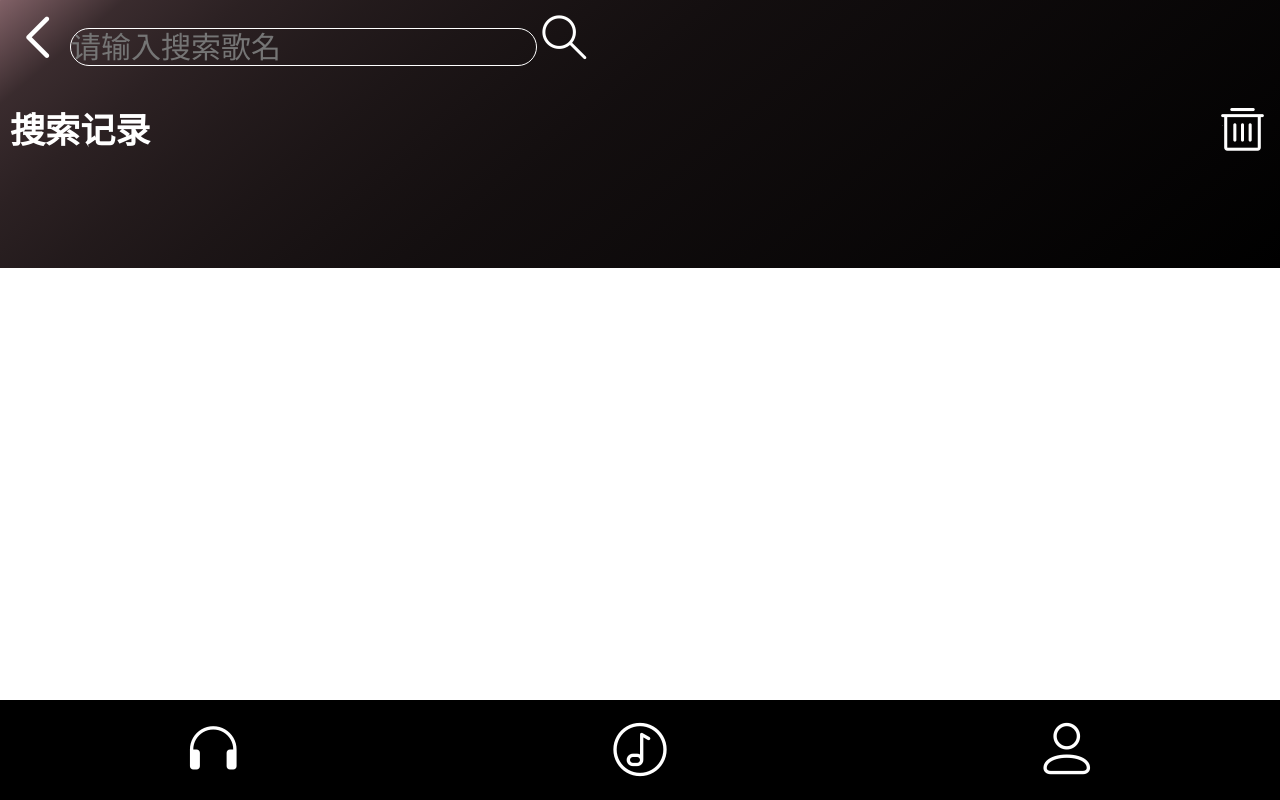
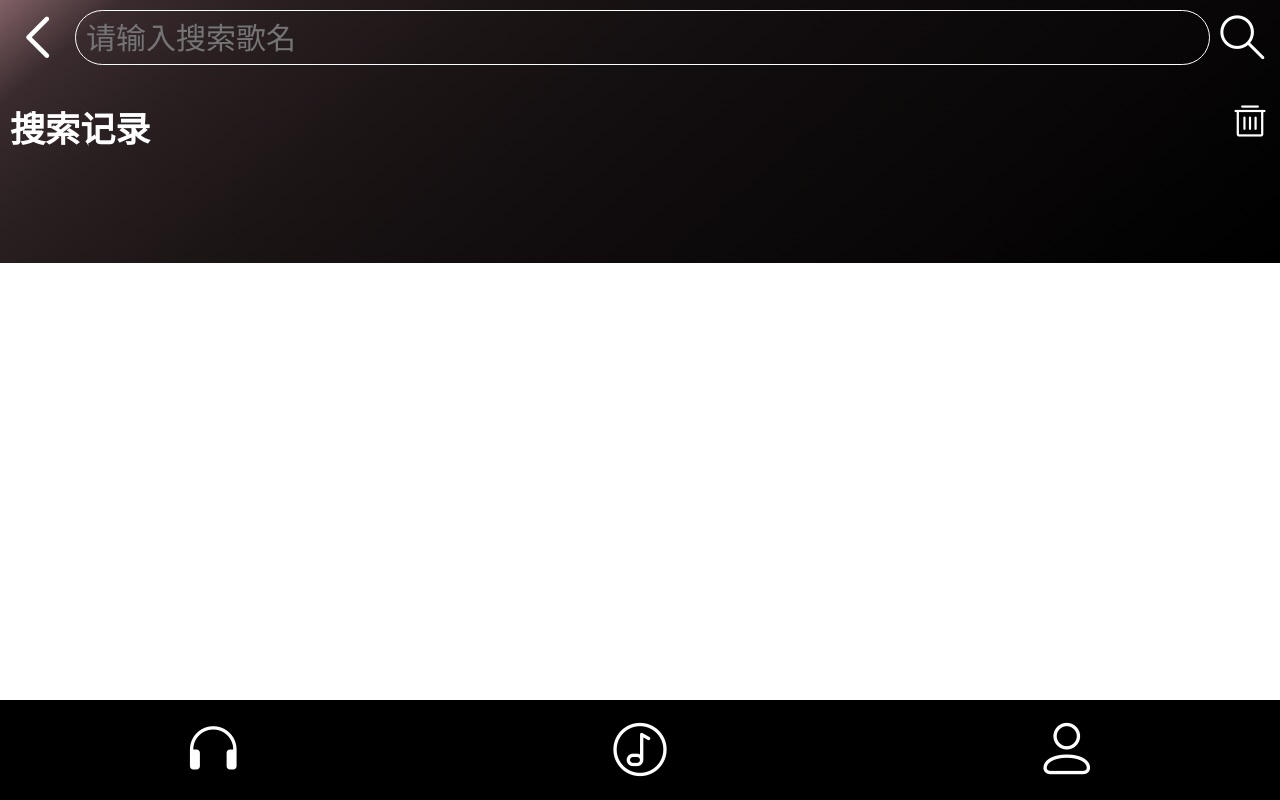
Before and after one commit to hyxieshi/qishuiM, a Vue app: page /search in a window 1280 px wide. Built offline with nearby package versions, Linux system fonts and the light colour scheme; the HTML template or start-up script is replaced by a standard one.

Commit message:
修改搜索接口

```diff
--- a/public/index.html
+++ b/public/index.html
@@ -1,3 +1,13 @@
+<!--
+ * @Author: SunBOY
+ * @Date: 2022-11-17 01:42:52
+ * @LastEditors: SunBOY
+ * @LastEditTime: 2022-11-17 02:13:23
+ * @FilePath: \public\index.html
+ * @Description:
+ * Copyright 2022 OBKoro1, All Rights Reserved.
+ * 2022-11-17 01:42:52
+-->
 <!DOCTYPE html>
 <html lang="">
   <head>
@@ -16,6 +26,8 @@
   <style>
     html {
       height: 100%;
+
+      /* background-repeat: no-repeat; */
     }
     body {
       display: flex;
@@ -24,6 +36,7 @@
     }
     #app {
       background: linear-gradient(140deg, pink, 0.1%, #000);
+      background-size: 100%;
     }
   </style>
 </html>
--- a/src/views/Search.vue
+++ b/src/views/Search.vue
@@ -2,7 +2,7 @@
  * @Author: SunBOY
  * @Date: 2022-11-17 01:42:52
  * @LastEditors: SunBOY
- * @LastEditTime: 2022-11-17 01:56:08
+ * @LastEditTime: 2022-11-17 02:15:50
  * @FilePath: \src\views\Search.vue
  * @Description:
  * Copyright 2022 OBKoro1, All Rights Reserved.
@@ -31,7 +31,7 @@
     <div class="body">
       <div class="navs">
         <h3>搜索记录</h3>
-        <van-icon name="delete-o" size="0.55rem" />
+        <van-icon name="delete-o" size="0.4rem" />
       </div>
       <div class="tag">
         <span
@@ -79,6 +79,10 @@ onBeforeMount(() => {
 });
 async function onSearch() {
   // store.state.palyList.push(state.value);
+  if (state.value === "") {
+    console.log("输入为空");
+    return false;
+  }
   const { data } = await getSearchMusic(state.value);
   console.log(data);
   store.commit("searchPush", state.value);
@@ -110,10 +114,15 @@ function getPlay(id) {
     .r {
       flex: 1;
       margin-left: 10px;
+      display: flex;
+      justify-content: space-between;
       input {
         border-radius: 999em;
         background-color: rgba(0, 0, 0, 0);
         border: 1px solid;
+        flex: 1;
+        padding: 0 10px;
+        margin: 0 5px;
       }
     }
   }
@@ -129,6 +138,7 @@ function getPlay(id) {
   }
   .base {
     margin: 0 0 1rem 0;
+    flex: 1;
     .list {
       .name {
         margin: 10px;
```
